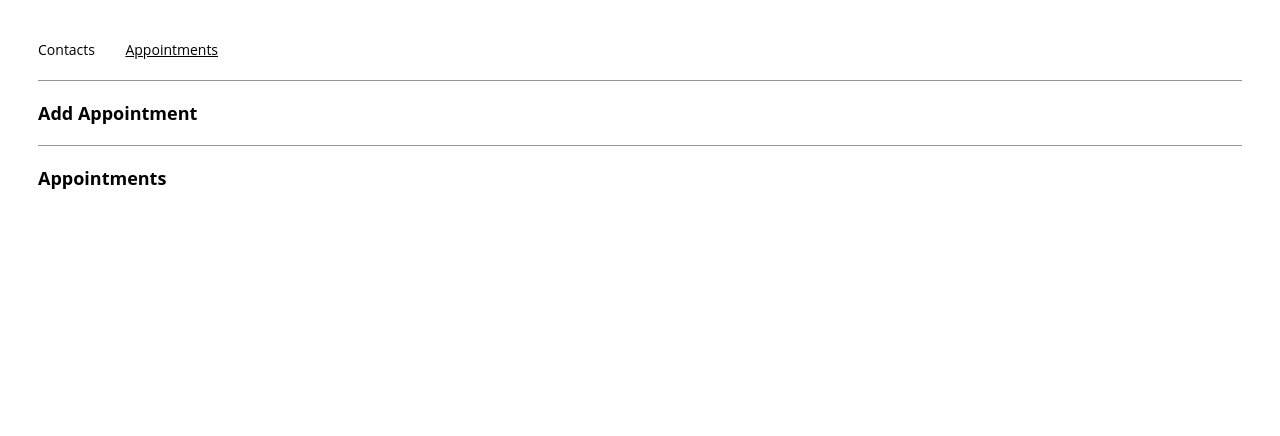
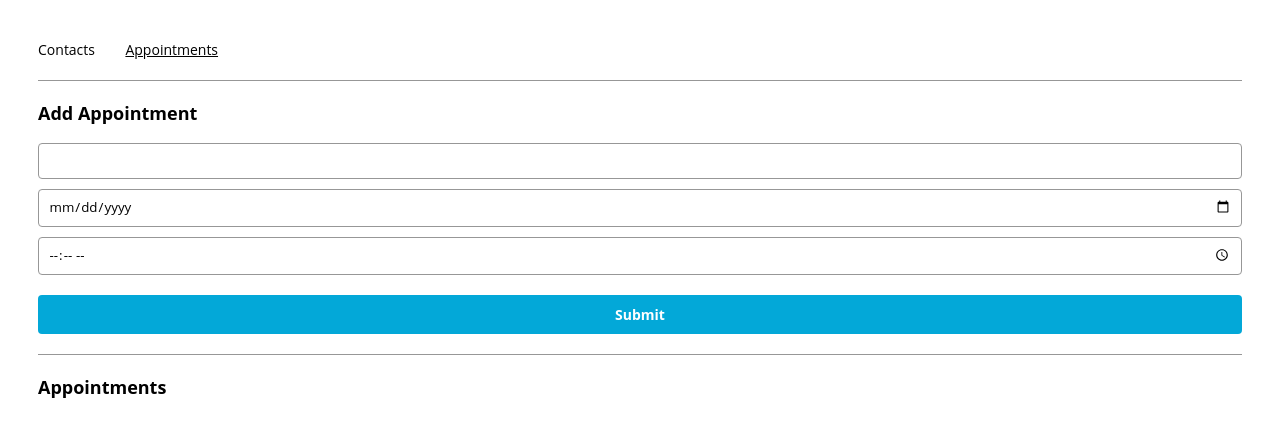
Before and after one commit to KBerliner/appointment-planner, a React (Create React App) app: page /appointments in a window 1280 px wide. Shown: the top 436 px of the page. Built offline with nearby package versions, Linux system fonts and the light colour scheme.

Commit message:
Added the appointment form element and functionality. Also the Tile list functionality.

```diff
--- a/src/components/appointmentForm/AppointmentForm.js
+++ b/src/components/appointmentForm/AppointmentForm.js
@@ -1,4 +1,5 @@
 import React from "react";
+import { ContactPicker } from '../contactPicker/ContactPicker';
 
 const getTodayString = () => {
   const [month, day, year] = new Date()
@@ -21,6 +22,14 @@ export const AppointmentForm = ({
 }) => {
 
   return (
-    <></>
+    <>
+      <form onSubmit={handleSubmit}>
+        <input onChange={({ target }) => setTitle(target.value)} value={title} type="text" required />
+        <input onChange={({ target}) => setDate(target.value)} value={date} type="date" min={getTodayString} required />
+        <input onChange={({ target}) => setTime(target.value)} value={time} type="time" required />
+        <ContactPicker onChange={({ target}) => setContact(target.value)} value={contact} contacts={contacts} />
+        <input type='submit' />
+      </form>
+    </>
   );
 };
--- a/src/containers/appointmentsPage/AppointmentsPage.js
+++ b/src/containers/appointmentsPage/AppointmentsPage.js
@@ -2,6 +2,7 @@ import React, { useState } from "react";
 
 import { AppointmentForm } from "../../components/appointmentForm/AppointmentForm";
 import { TileList } from "../../components/tileList/TileList";
+import App from "../../App";
 
 export const AppointmentsPage = ({ appointments, contacts, handleNewAppointment }) => {
   /*
@@ -31,10 +32,23 @@ export const AppointmentsPage = ({ appointments, contacts, handleNewAppointment
     <div>
       <section>
         <h2>Add Appointment</h2>
+        <AppointmentForm
+        contacts={contacts}
+        title={name}
+        setTitle={(name) => setName(name)}
+        contact={contact}
+        setContact={(contact) => setContact(contact)}
+        date={date}
+        setDate={(date) => setDate(date)}
+        time={time}
+        setTime={(time) => setTime(time)}
+        handleSubmit={handleSubmit}
+        />
       </section>
       <hr />
       <section>
         <h2>Appointments</h2>
+        <TileList contacts={contacts} appointments={appointments} />
       </section>
     </div>
   );
```
